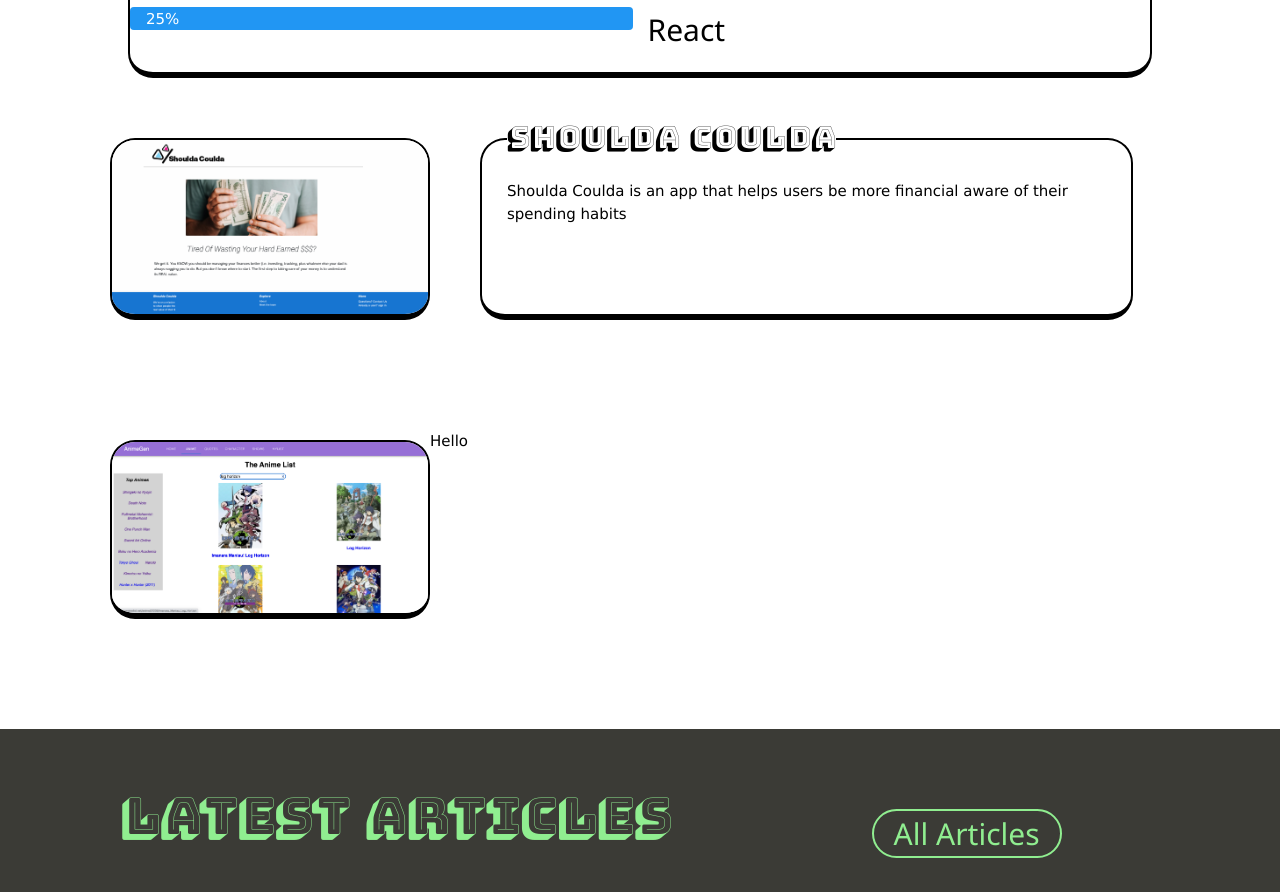
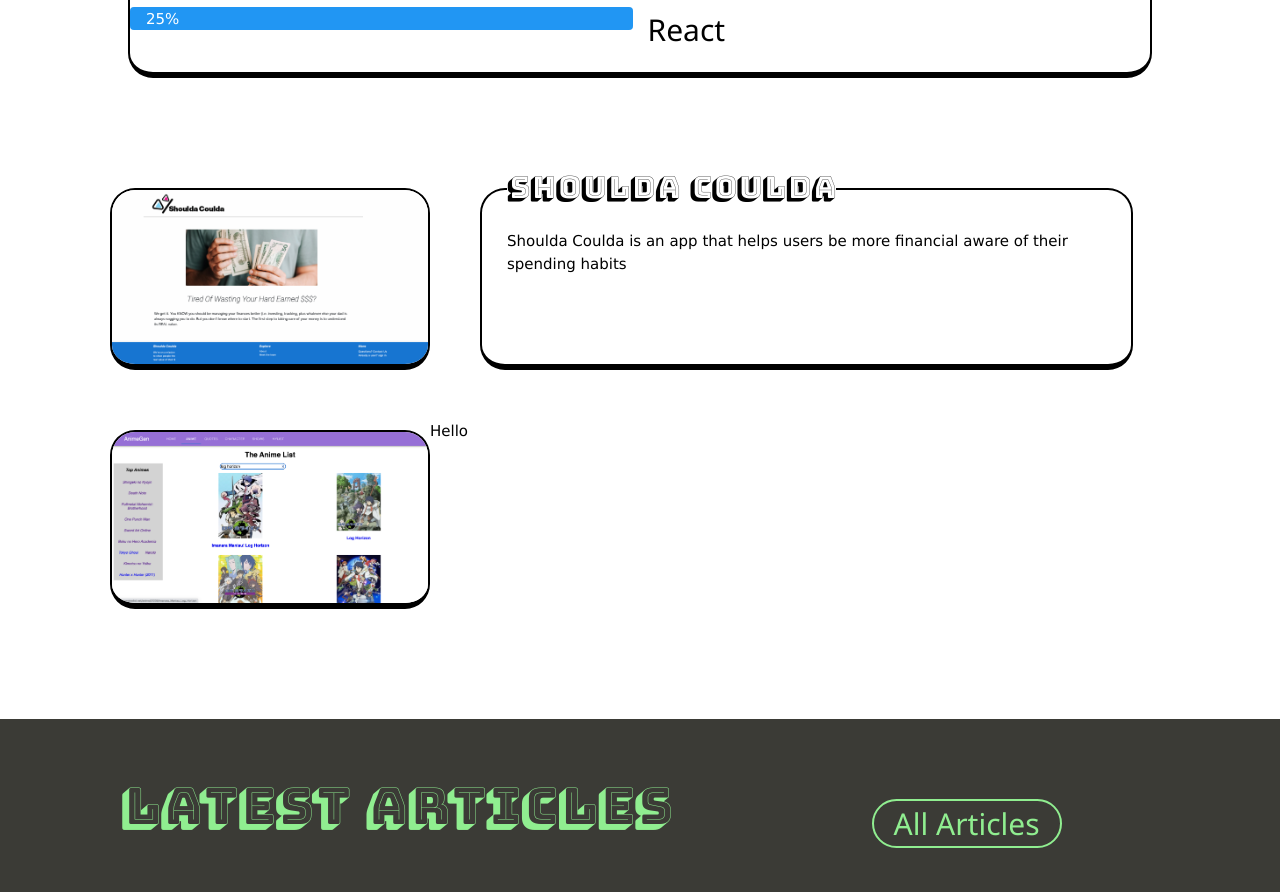
Before and after one commit to StudentCZ/my-website, a React (Create React App) app: page / in a window 1280 px wide. Shown: the part 980-1872 px from the top of the page. Built offline with nearby package versions, Linux system fonts and the light colour scheme.

Commit message:
fixed margin for project 1 and project 2

```diff
--- a/src/components/ProjectImageBar.module.css
+++ b/src/components/ProjectImageBar.module.css
@@ -2,8 +2,8 @@
   display: flex;
   flex-direction: row;
 
-  margin-top: 50px;
-  margin-bottom: 100px;
+  margin-top: 100px;
+  margin-bottom: 40px;
 }
 
 .projectOneImage {
@@ -44,7 +44,6 @@
 .containerTwo {
   display: flex;
   flex-direction: row;
-
   margin-bottom: 100px;
 }
 
```
